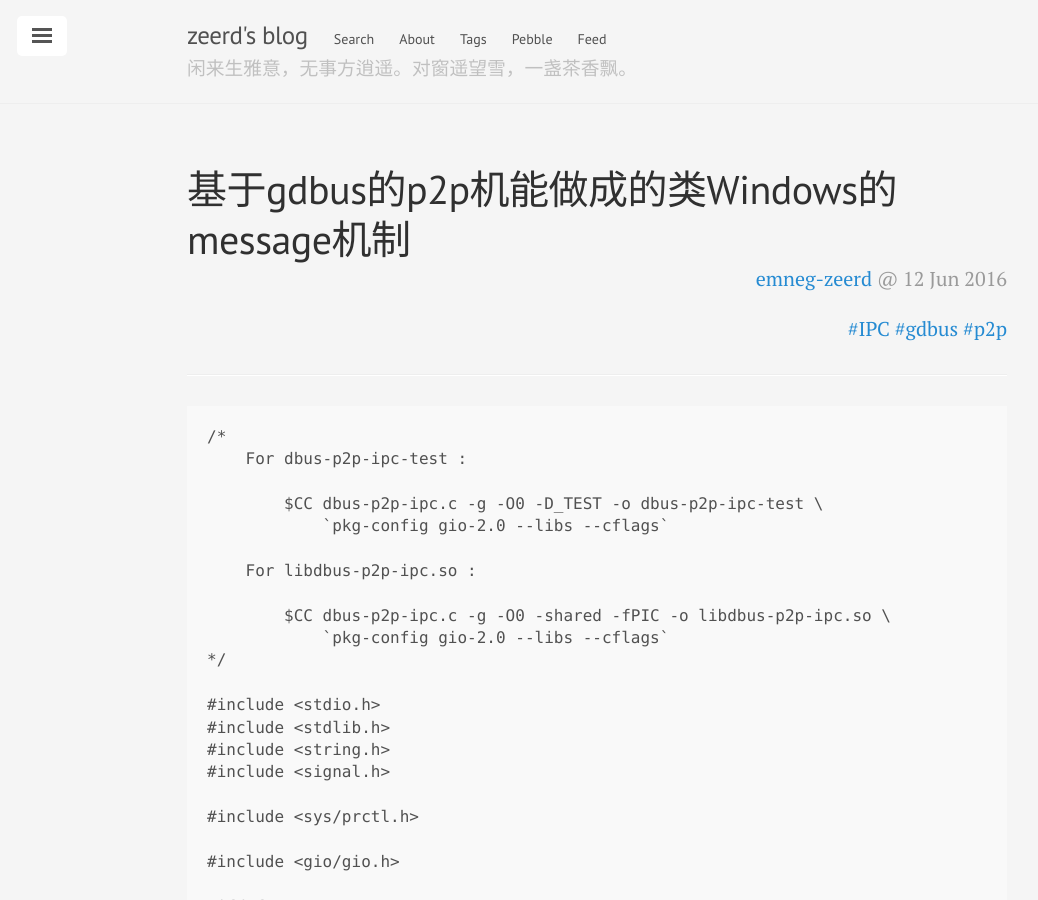
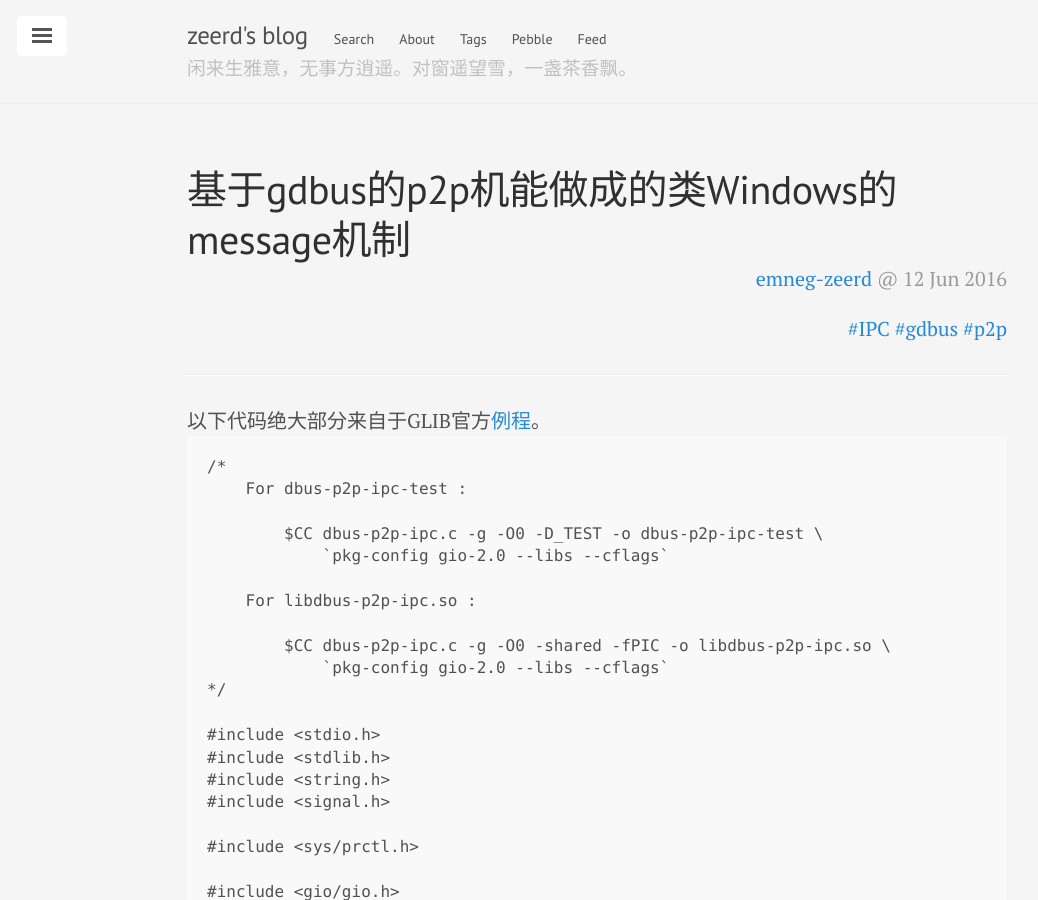
Before and after one commit to zeerd/zeerd.github.io, a Jekyll site: the page built from _posts/2016-06-12-dbus-p2p-ipc.html, in a window 1280 px wide and 900 px high. Shown: the whole window, without its empty margins (43-1081 px from the left). Built offline with Jekyll 4.4.1, drawn with Linux system fonts in a browser that asks for light colours; comment, search, counter and statistics services are not loaded.

Commit message:
Update 2016-06-12-dbus-p2p-ipc.html

```diff
--- a/_posts/2016-06-12-dbus-p2p-ipc.html
+++ b/_posts/2016-06-12-dbus-p2p-ipc.html
@@ -3,6 +3,7 @@ layout: post
 title: 基于gdbus的p2p机能做成的类Windows的message机制
 tags: [gdbus,p2p,IPC]
 ---
+以下代码绝大部分来自于GLIB官方<a href=https://git.gnome.org/browse/glib/tree/gio/tests/gdbus-example-peer.c>例程</a>。
 <!--break-->
 <pre>
 /*
```
